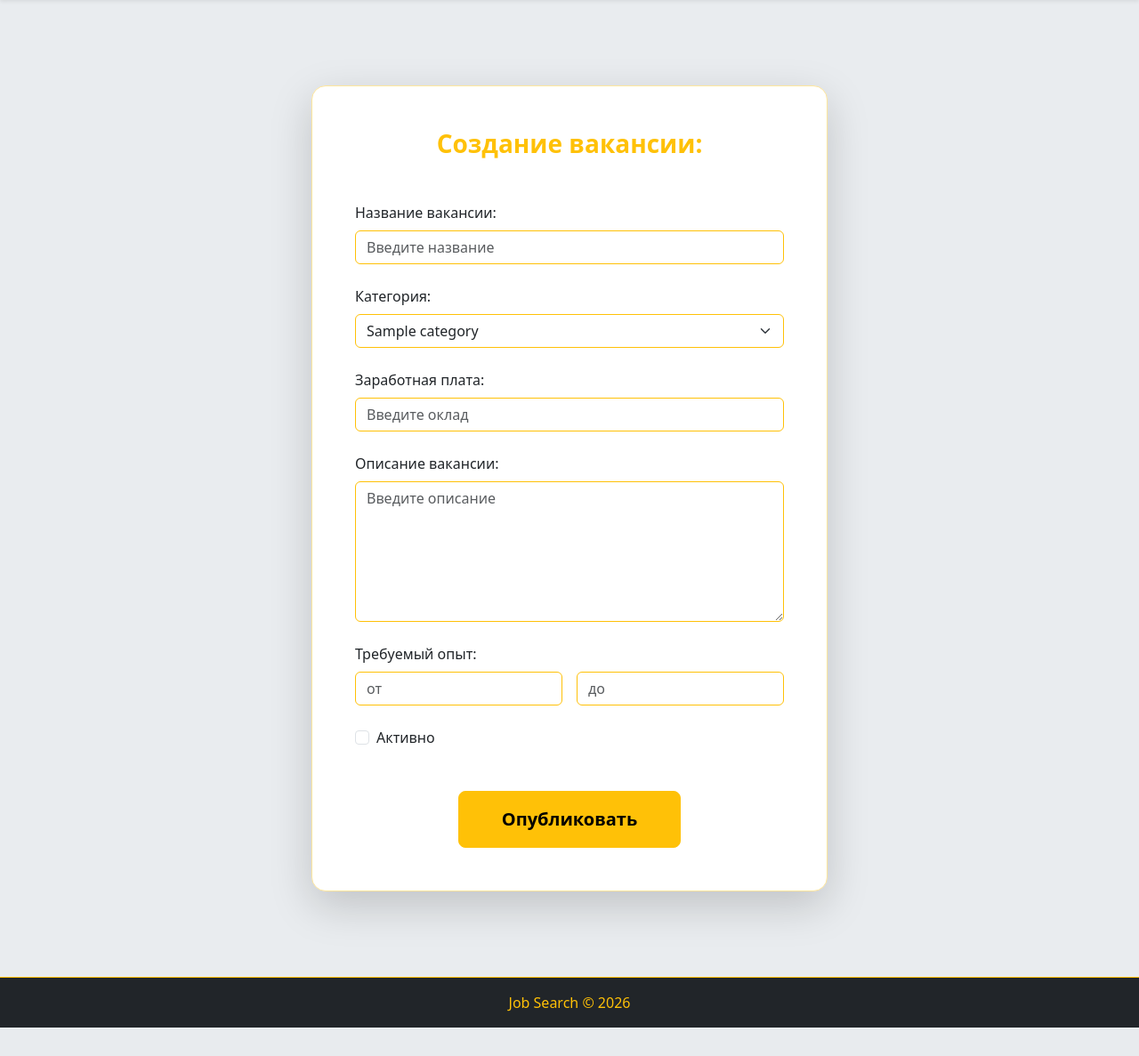
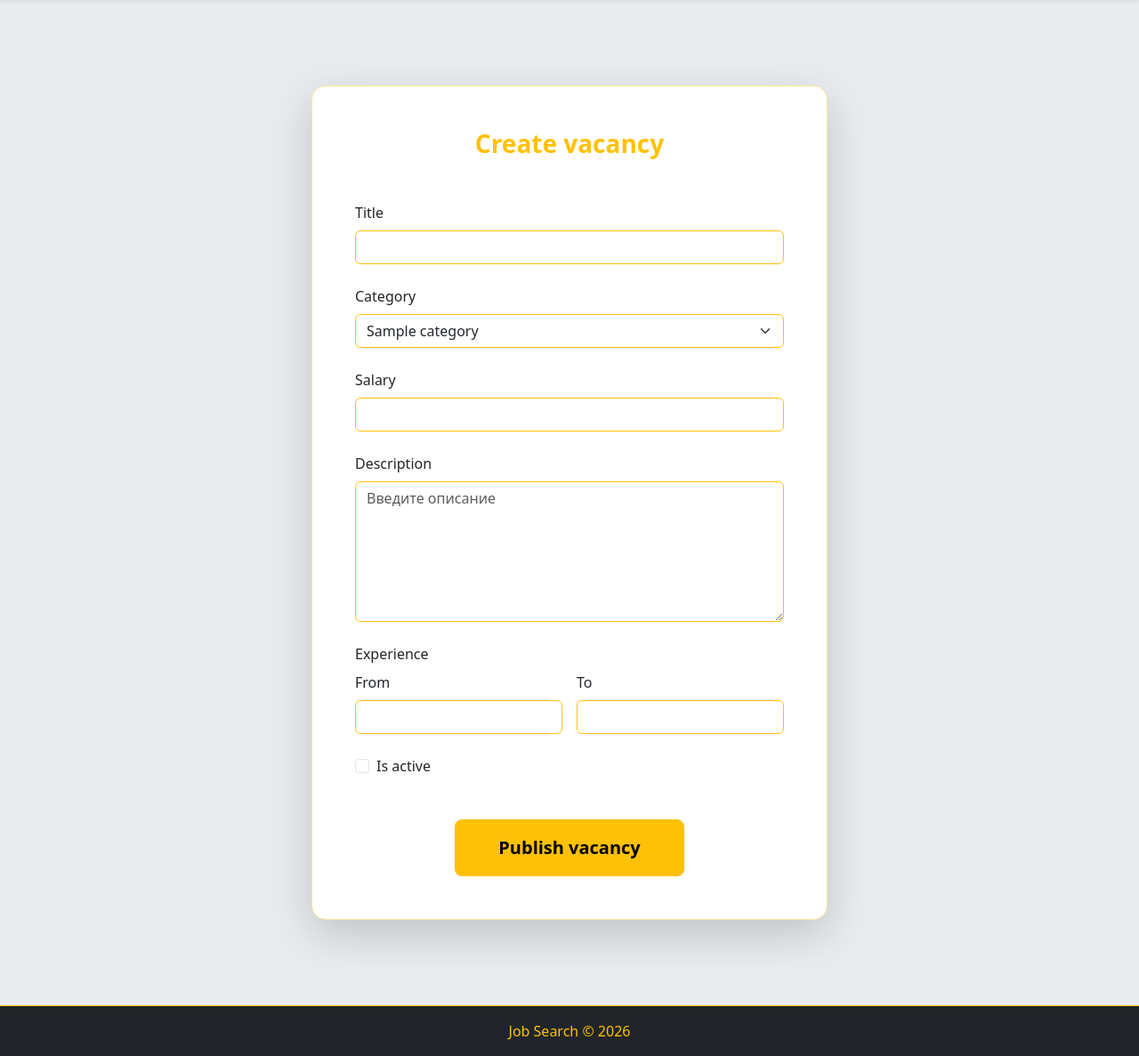
Before and after one commit to Feanor-fr/JobSearch, a Spring Boot app: page /vacancies/create in a window 1280 px wide. Shown: the part 62-1249 px from the top of the page at 89% size. Before the commit the page ends 1217 px from the top, so only its background shows below. Run offline with Spring Boot 4, Linux system fonts and the light colour scheme; empty tables hold one stand-in row (values such as "Sample post"); some of the project's set-up classes (security, data sources, template engines, error pages and the like) are left out, and stand-ins take their place; database files in the repository are not loaded.

Commit message:
113. Added localization for create resume, create vacancy, update vacancy, update resume and update profilepages

```diff
--- a/src/main/resources/messages.properties
+++ b/src/main/resources/messages.properties
@@ -53,9 +53,56 @@ profile.employer.vacancy.update=Обновить
 profile.employer.vacancy.edit=Редактировать
 profile.employer.vacancy.is_empty=У вас пока нет вакансий
 
+update_profile.title=Редактирование профиля
+update_profile.name=Имя
+update_profile.surname=Фамилия
+update_profile.age=Возраст
+update_profile.password=Новый пароль (оставьте пустым, если не меняете)
+update_profile.phone_number=Телефон
+update_profile.save=Сохранить изменения
+
 company_profile.title=Компания
 company_profile.email=Электронная почта:
 company_profile.vacancies=Вакансии
 company_profile.update_date=Дата обновления:
 company_profile.more=Подробнее
 company_profile.is_empty=Пока нет вакансий
+
+create_resume.title=Создание резюме
+create_resume.name=Название резюме
+create_resume.category=Категория
+create_resume.salary=Ожидаемая зарплата
+create_resume.is_active=Резюме активно (видно работодателям)
+create_resume.publish=Опубликовать резюме
+create_resume.cancel=Отмена
+
+update_resume.title=Редактирование резюме
+update_resume.name=Название резюме
+update_resume.category=Категория
+update_resume.salary=Ожидаемая зарплата
+update_resume.is_active=Резюме активно (видно работодателям)
+update_resume.publish=Сохранить изменения
+update_resume.cancel=Отмена
+
+create_vacancy.title=Создание вакансии
+create_vacancy.name=Название вакансии
+create_vacancy.category=Категория
+create_vacancy.salary=Зарплата
+create_vacancy.description=Описание вакансии
+create_vacancy.experience=Требуемый опыт
+create_vacancy.experience_from=От
+create_vacancy.experience_to=До
+create_vacancy.is_active=Активно
+create_vacancy.publish=Опубликовать
+
+update_vacancy.title=Редактирование вакансии
+update_vacancy.name=Название вакансии
+update_vacancy.category=Категория
+update_vacancy.salary=Зарплата
+update_vacancy.description=Описание вакансии
+update_vacancy.experience=Требуемый опыт
+update_vacancy.experience_from=От
+update_vacancy.experience_to=До
+update_vacancy.is_active=Активно
+update_vacancy.publish=Сохранить изменения
+update_vacancy.cancel=Отмена
--- a/src/main/resources/messages_en.properties
+++ b/src/main/resources/messages_en.properties
@@ -53,9 +53,58 @@ profile.employer.vacancy.update=Update
 profile.employer.vacancy.edit=Edit
 profile.employer.vacancy.is_empty=You don't have any vacancies yet
 
+update_profile.title=Editing your profile
+update_profile.name=Name
+update_profile.surname=Surname
+update_profile.age=Age
+update_profile.password=New password (leave blank if you don't change it)
+update_profile.phone_number=Phone Number
+update_profile.save=Save changes
+
+
 company_profile.title=Company:
 company_profile.email=Email:
 company_profile.vacancies=Vacancies
 company_profile.update_date=Update date:
 company_profile.more=More
 company_profile.is_empty=There are no vacancies yet
+
+create_resume.title=Create resume
+create_resume.name=Title
+create_resume.category=Category
+create_resume.salary=Expected Salary
+create_resume.is_active=The resume is active (visible to employers)
+create_resume.publish=Publish your resume
+create_resume.cancel=Cancel
+
+update_resume.title=Editing your resume
+update_resume.name=Title
+update_resume.category=Category
+update_resume.salary=Expected Salary
+update_resume.is_active=The resume is active (visible to employers)
+update_resume.publish=Save changes
+update_resume.cancel=Cancel
+
+create_vacancy.title=Create vacancy
+create_vacancy.name=Title
+create_vacancy.category=Category
+create_vacancy.salary=Salary
+create_vacancy.description=Description
+create_vacancy.experience=Experience
+create_vacancy.experience_from=From
+create_vacancy.experience_to=To
+create_vacancy.is_active=Is active
+create_vacancy.publish=Publish vacancy
+
+
+update_vacancy.title=Editing your vacancy
+update_vacancy.name=Title
+update_vacancy.category=Category
+update_vacancy.salary=Salary
+update_vacancy.description=Description
+update_vacancy.experience=Experience
+update_vacancy.experience_from=From
+update_vacancy.experience_to=To
+update_vacancy.is_active=Is active
+update_vacancy.publish=Save changes
+update_vacancy.cancel=Cancel
--- a/src/main/resources/messages_ru.properties
+++ b/src/main/resources/messages_ru.properties
@@ -53,9 +53,57 @@ profile.employer.vacancy.update=Обновить
 profile.employer.vacancy.edit=Редактировать
 profile.employer.vacancy.is_empty=У вас пока нет вакансий
 
+update_profile.title=Редактирование профиля
+update_profile.name=Имя
+update_profile.surname=Фамилия
+update_profile.age=Возраст
+update_profile.password=Новый пароль (оставьте пустым, если не меняете)
+update_profile.phone_number=Телефон
+update_profile.save=Сохранить изменения
+
+
 company_profile.title=Компания
 company_profile.email=Электронная почта:
 company_profile.vacancies=Вакансии
 company_profile.update_date=Дата обновления:
 company_profile.more=Подробнее
 company_profile.is_empty=Пока нет вакансий
+
+create_resume.title=Создание резюме
+create_resume.name=Название резюме
+create_resume.category=Категория
+create_resume.salary=Ожидаемая зарплата
+create_resume.is_active=Резюме активно (видно работодателям)
+create_resume.publish=Опубликовать резюме
+create_resume.cancel=Отмена
+
+update_resume.title=Редактирование резюме
+update_resume.name=Название резюме
+update_resume.category=Категория
+update_resume.salary=Ожидаемая зарплата
+update_resume.is_active=Резюме активно (видно работодателям)
+update_resume.publish=Сохранить изменения
+update_resume.cancel=Отмена
+
+create_vacancy.title=Создание вакансии
+create_vacancy.name=Название вакансии
+create_vacancy.category=Категория
+create_vacancy.salary=Зарплата
+create_vacancy.description=Описание вакансии
+create_vacancy.experience=Требуемый опыт
+create_vacancy.experience_from=От
+create_vacancy.experience_to=До
+create_vacancy.is_active=Активно
+create_vacancy.publish=Опубликовать
+
+update_vacancy.title=Редактирование вакансии
+update_vacancy.name=Название вакансии
+update_vacancy.category=Категория
+update_vacancy.salary=Зарплата
+update_vacancy.description=Описание вакансии
+update_vacancy.experience=Требуемый опыт
+update_vacancy.experience_from=От
+update_vacancy.experience_to=До
+update_vacancy.is_active=Активно
+update_vacancy.publish=Сохранить изменения
+update_vacancy.cancel=Отмена
--- a/src/main/resources/templates/vacancies/createVacancy.ftlh
+++ b/src/main/resources/templates/vacancies/createVacancy.ftlh
@@ -6,7 +6,7 @@
             <div class="card mx-auto shadow-lg border border-warning-subtle rounded-4 bg-white" style="max-width: 580px;">
                 <div class="card-body py-5 px-4 px-md-5">
 
-                    <h3 class="mb-5 fw-bold text-center text-warning">Создание вакансии:</h3>
+                    <h3 class="mb-5 fw-bold text-center text-warning"><@spring.message "create_vacancy.title"/></h3>
 
                     <form id="vacancy-form" action="/vacancies/create" method="post">
                         <#if _csrf??>
@@ -18,13 +18,13 @@
                         </#if>
 
                         <div class="mb-4">
-                            <label for="name" class="form-label fw-medium">Название вакансии:</label>
-                            <@spring.formInput "vacancyDto.name" 'id="name" class="form-control border-warning" placeholder="Введите название"' />
+                            <label for="name" class="form-label fw-medium"><@spring.message "create_vacancy.name"/></label>
+                            <@spring.formInput "vacancyDto.name" 'id="name" class="form-control border-warning"' />
                             <@spring.showErrors "<br>" "error text-danger" />
                         </div>
 
                         <div class="mb-4">
-                            <label for="categoryId" class="form-label fw-medium">Категория:</label>
+                            <label for="categoryId" class="form-label fw-medium"><@spring.message "create_vacancy.category"/></label>
                             <@spring.formSingleSelect
                             "vacancyDto.categoryId"
                             categories
@@ -34,26 +34,28 @@
                         </div>
 
                         <div class="mb-4">
-                            <label for="salary" class="form-label fw-medium">Заработная плата:</label>
-                            <@spring.formInput "vacancyDto.salary" 'id="salary" type="number" step="1000" min="0" class="form-control border-warning" placeholder="Введите оклад"' />
+                            <label for="salary" class="form-label fw-medium"><@spring.message "create_vacancy.salary"/></label>
+                            <@spring.formInput "vacancyDto.salary" 'id="salary" type="number" step="1000" min="0" class="form-control border-warning"' />
                             <@spring.showErrors "<br>" "error text-danger" />
                         </div>
 
                         <div class="mb-4">
-                            <label for="description" class="form-label fw-medium">Описание вакансии:</label>
+                            <label for="description" class="form-label fw-medium"><@spring.message "create_vacancy.description"/></label>
                             <@spring.formTextarea "vacancyDto.description" 'id="description" rows="6" class="form-control border-warning" placeholder="Введите описание"' />
                             <@spring.showErrors "<br>" "error text-danger" />
                         </div>
 
                         <div class="mb-4">
-                            <label class="form-label fw-medium">Требуемый опыт:</label>
+                            <label class="form-label fw-medium"><@spring.message "create_vacancy.experience"/></label>
                             <div class="row g-3">
                                 <div class="col-6">
-                                    <@spring.formInput "vacancyDto.expFrom" 'id="expFrom" type="number" min="0" class="form-control border-warning" placeholder="от"' />
+                                    <label class="form-label fw-medium"><@spring.message "create_vacancy.experience_from"/></label>
+                                    <@spring.formInput "vacancyDto.expFrom" 'id="expFrom" type="number" min="0" class="form-control border-warning"' />
                                     <@spring.showErrors "<br>" "error text-danger" />
                                 </div>
                                 <div class="col-6">
-                                    <@spring.formInput "vacancyDto.expTo" 'id="expTo" type="number" min="0" class="form-control border-warning" placeholder="до"' />
+                                    <label class="form-label fw-medium"><@spring.message "create_vacancy.experience_to"/></label>
+                                    <@spring.formInput "vacancyDto.expTo" 'id="expTo" type="number" min="0" class="form-control border-warning"' />
                                     <@spring.showErrors "<br>" "error text-danger" />
                                 </div>
                             </div>
@@ -62,14 +64,14 @@
                         <div class="mb-5">
                             <div class="form-check">
                                 <@spring.formCheckbox "vacancyDto.isActive" 'id="isActive" class="form-check-input"' />
-                                <label class="form-check-label fw-medium" for="isActive">Активно</label>
+                                <label class="form-check-label fw-medium" for="isActive"><@spring.message "create_vacancy.is_active"/></label>
                             </div>
                             <@spring.showErrors "<br>" "error text-danger" />
                         </div>
 
                         <div class="text-center mt-5">
                             <button type="submit" class="btn btn-warning btn-lg px-5 py-3 fw-bold">
-                                Опубликовать
+                                <@spring.message "create_vacancy.publish"/>
                             </button>
                         </div>
 
```
Also changed, not shown: src/main/resources/templates/resumes/createResume.ftlh (+9 -9 lines), src/main/resources/templates/resumes/updateResume.ftlh (+9 -9 lines), src/main/resources/templates/users/updateProfile.ftlh (+7 -7 lines), src/main/resources/templates/vacancies/updateVacancy.ftlh (+17 -14 lines).
